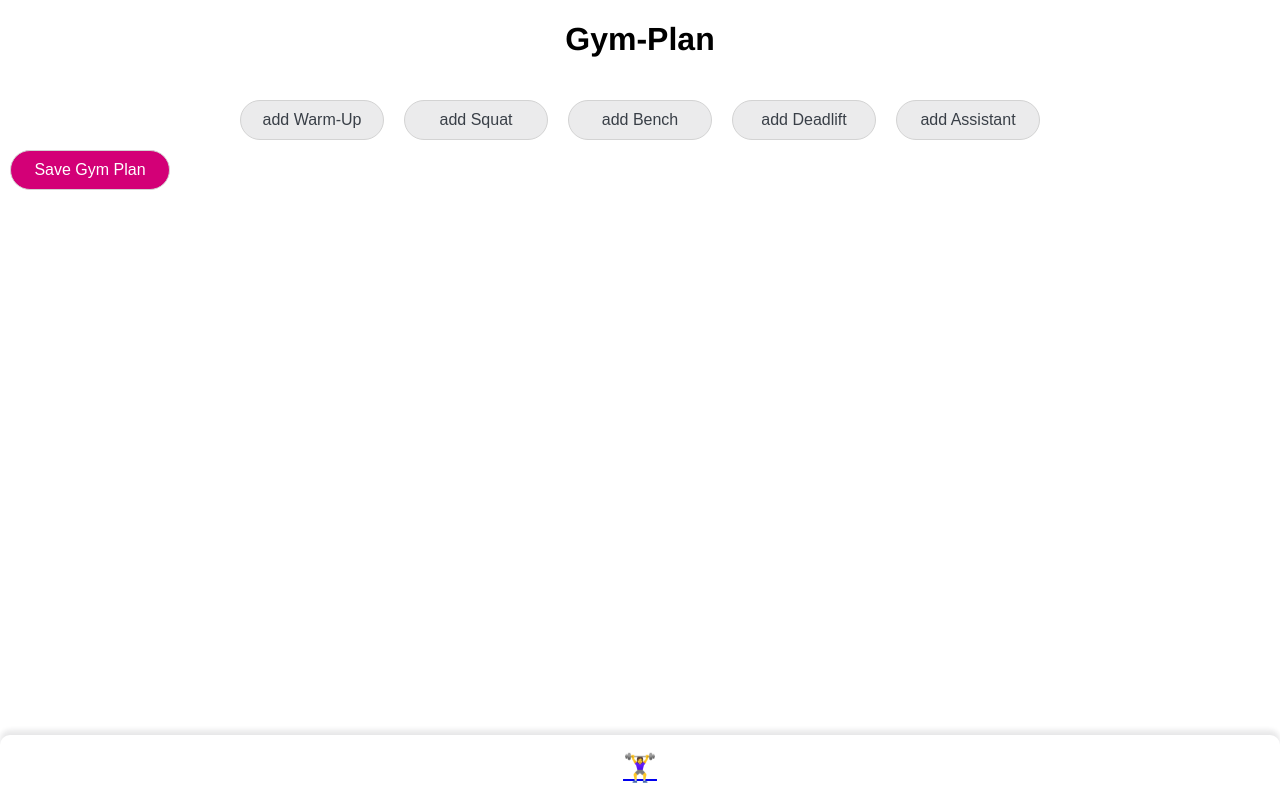
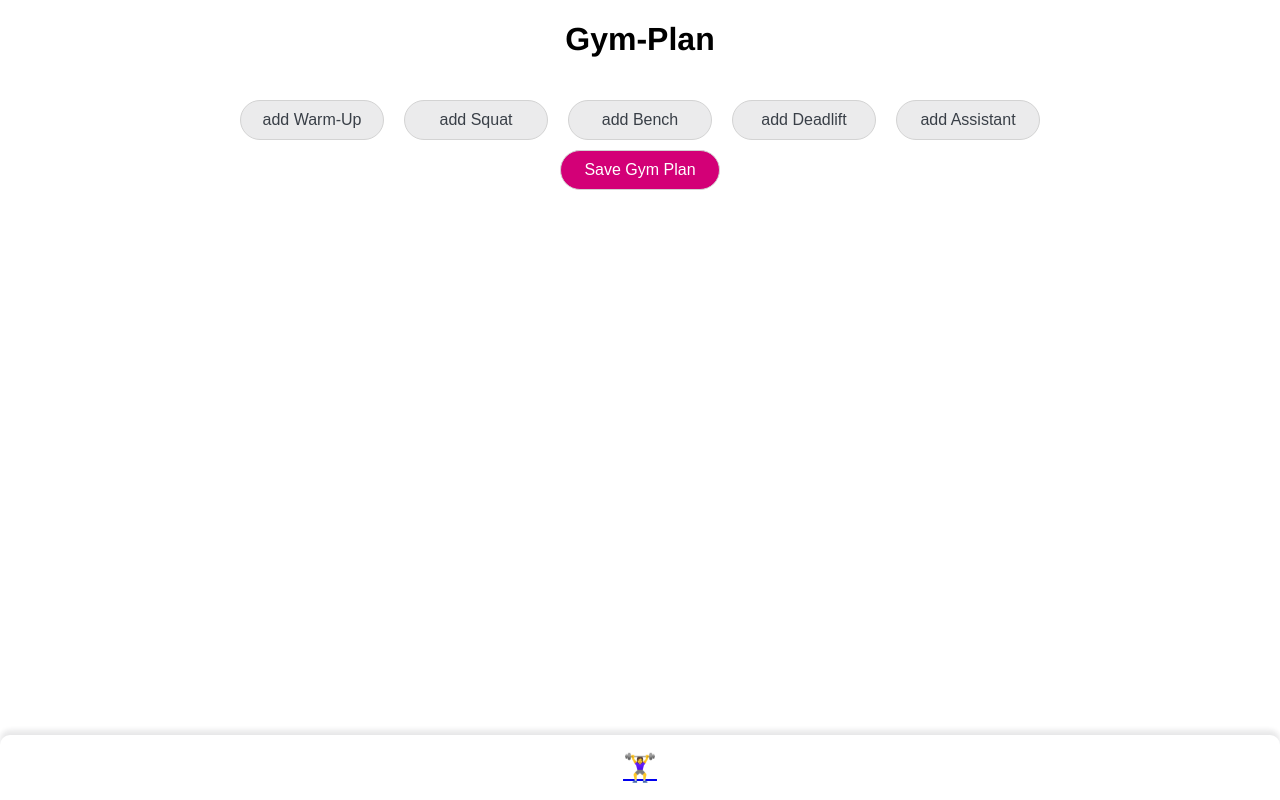
Before and after one commit to KirstenSchuhmann/CapstoneProject, a Next.js app: page / in a window 1280 px wide. Built offline with nearby package versions, Linux system fonts and the light colour scheme.

Commit message:
centered save button

```diff
--- a/components/GymPlan/GymPlanStyling.js
+++ b/components/GymPlan/GymPlanStyling.js
@@ -74,6 +74,8 @@ const AddExerciseSet = styled.button`
 `;
 
 const SaveButton = styled.button`
+   display: inherit;
+   margin: 0 auto;
    height: 2.5rem;
    width: 10rem;
    font-size: 16px;
```
